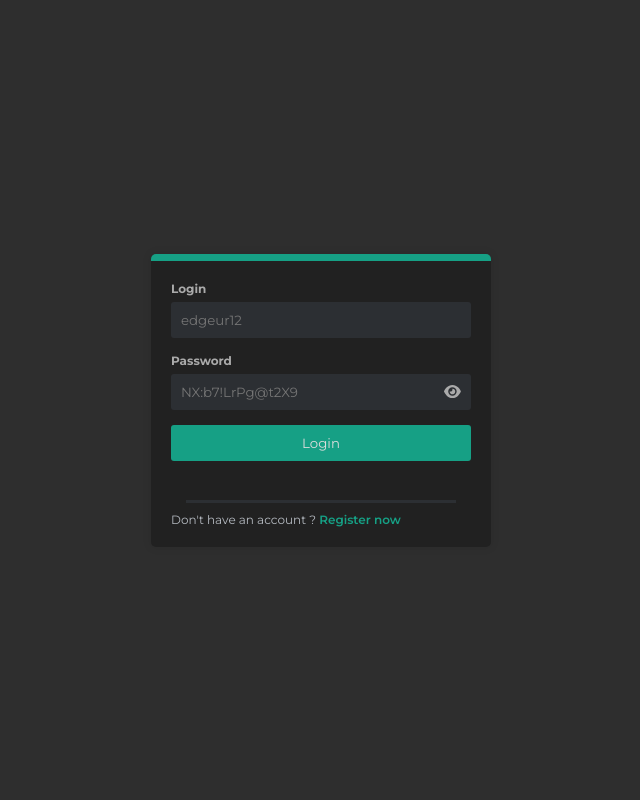
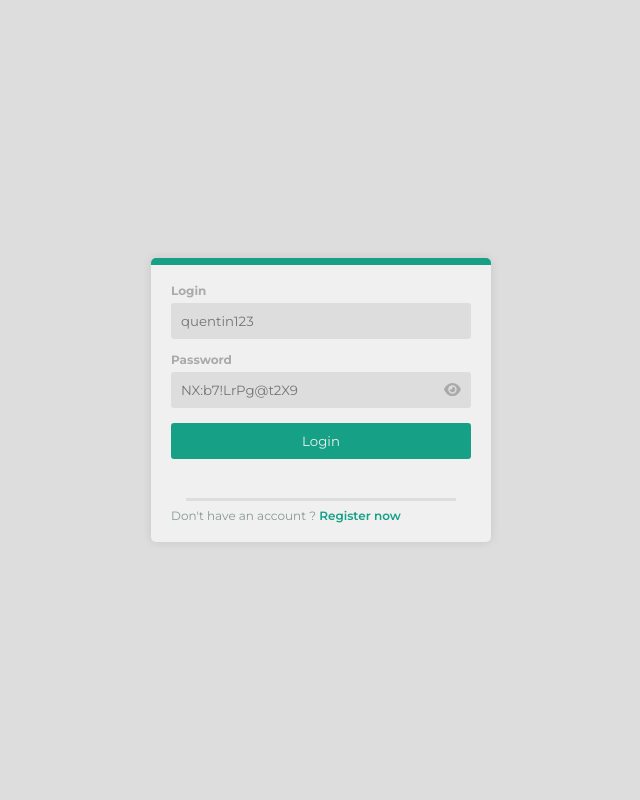
Before and after one commit to MoukhtarZBV/php-chat-website, a PHP site: page / in a window 1280 px wide. Shown: the whole page, without its empty margins (319-959 px from the left). Run offline with PHP 8.4, Linux system fonts and the light colour scheme.

Commit message:
set login theme to white-theme

```diff
--- a/css/login.css
+++ b/css/login.css
@@ -1,16 +1,16 @@
 @import url('https://fonts.googleapis.com/css2?family=Montserrat:ital,wght@0,100..900;1,100..900&display=swap');
 
 :root {
-    --login-page-background: #2e2E2E;
-    --login-foreground: #dddddd;
+    --login-page-background: #dddddd;
+    --login-foreground: #2e2E2E;
 
-    --login-background: #212121;
+    --login-background: rgb(240, 240, 240);
 
-    --login-input-and-separator-background: rgb(44, 47, 51);
-    --login-input-background-hover: rgba(44, 47, 51, 0.8);
+    --login-input-and-separator-background: rgb(221, 221, 221);
+    --login-input-background-hover: rgba(221, 221, 221, 0.8);
 
-    --login-background-white-theme: #eeeeee;
-    --login-foreground-white-theme: #2e2E2E;
+    --login-background-white-theme: #2e2E2E;
+    --login-foreground-white-theme: #eeeeee;
 
     --turquoise-clair: rgb(26, 188, 156);
     --turquoise-clair-hover: rgba(26, 188, 156, 0.8);
@@ -22,11 +22,21 @@
     --register-bar-password-verify-color: #e74c3c;
     --register-bar-password-width: 0%;
     --register-bar-password-verify-width: 0%;
+
+    --red:#e74c3c;
 }
 
 * {
     font-family: "Montserrat", sans-serif;
     box-sizing: border-box;
+}
+
+p {
+    margin:0;
+}
+
+body {
+    line-height: 1;
 }
 
 button {
@@ -118,7 +128,7 @@ input {
     margin-bottom: 15px;
 
     background-color: var(--login-input-and-separator-background);
-    color: #dddddd;
+    color: var(--login-foreground);
 }
 input:hover {
     background-color: var(--login-input-background-hover);
@@ -129,6 +139,7 @@ input:focus::placeholder {
 
 input[type="submit"] {
     background-color: var(--turquoise);
+    color:var(--login-background);
     cursor: pointer;
     transition: all 0.1s linear;
 }
@@ -232,7 +243,7 @@ a:hover {
 .already-account {
     font-size: 12px;
     margin: 0;
-    color:  #b5bac1;
+    color:  #859a91;
 }
 
 .separator {
--- a/index.php
+++ b/index.php
@@ -16,7 +16,7 @@ $wrongPass = isset($_GET['passlogin']) ? $_GET['passlogin'] : null;
         </div>
         <form method="get" action="php/loginOrRegister.php"  class="form-container form-login">
             <label for="login">Login</label>
-            <input type="text" class="login" id="login" name="login" placeholder="edgeur12" required>
+            <input type="text" class="login" id="login" name="login" placeholder="quentin123" required>
 
             <label for="password">Password</label>
             <div class="passwordDivs" id="passwordDiv">
--- a/js/register.js
+++ b/js/register.js
@@ -108,6 +108,9 @@ $(document).ready(function() {
         $("#passwordDiv").css("--register-bar-password-color", barColor);
         $("#passwordDiv").css("--register-bar-password-width", barWidth);
 
+        style.setProperty('--register-bar-password-color', barColor);
+        style.setProperty("--register-bar-password-width", barWidth);
+
         passwordVerifyEventListener();
     });
 
--- a/register.html
+++ b/register.html
@@ -8,7 +8,7 @@
     <body>
         <form id="form-reg" method="post" action="php/loginOrRegister.php" class="form-container form-register">
             <label for="login">Username</label>
-            <div id="loginDiv"><input type="text" class="login" id="login" name="login" placeholder="edgeur12" autocomplete="off" maxlength="50" required></div>
+            <div id="loginDiv"><input type="text" class="login" id="login" name="login" placeholder="quentin123" autocomplete="off" maxlength="50" required></div>
             <label class="secure-password-and-bad-password" id="secure-login">
                 <div id="secure-login-details">&#8226 Username already taken</div>
             </label>
```
